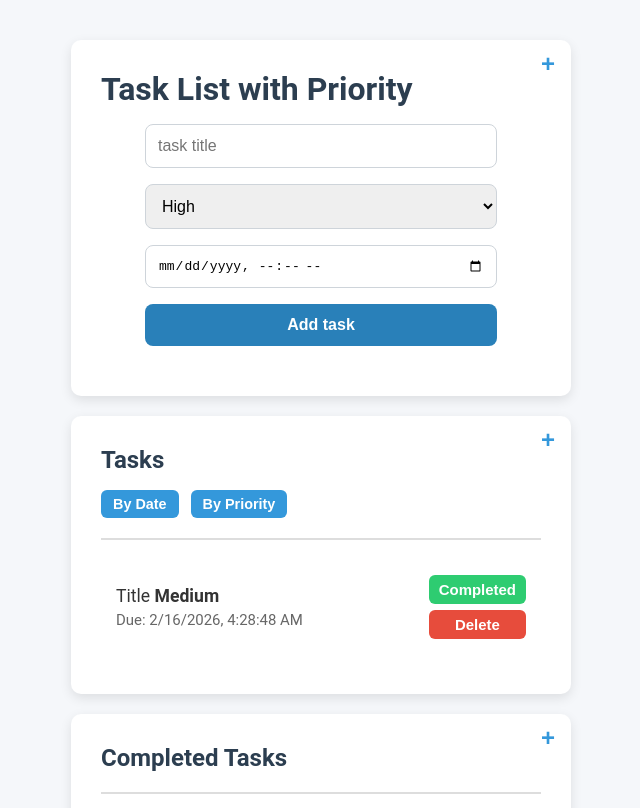
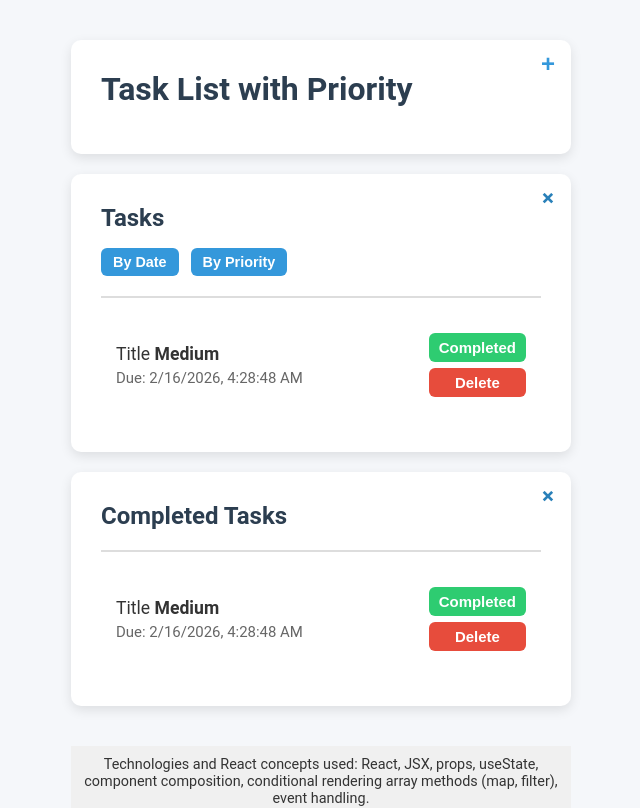
Before and after one commit to AlexxBelous/taskList, a React app: page / in a window 1280 px wide. Shown: the top 808 px of the page, without its empty margins (319-959 px from the left). Built offline with nearby package versions, Linux system fonts and the light colour scheme; the HTML template or start-up script is replaced by a standard one.

Commit message:
What was done: 	Conditional rendering for opening and closing windows 	6.3

```diff
--- a/src/App.jsx
+++ b/src/App.jsx
@@ -1,26 +1,49 @@
+import {useState} from "react";
+
 function App() {
+    const [openSection, setOpenSection] = useState({
+        taskList: false,
+        tasks: true,
+        completedTasks: true
+    });
+
+    function toggleSection(section) {
+        setOpenSection((prev) => ({
+            ...prev,
+            [section]: !prev[section]
+        }))
+    }
+
+
     return <div className="app">
 
         <div className="task-container">
             <h1>Task List with Priority</h1>
-            <button className="close-button">+</button>
-            <TaskForm/>
+            <button onClick={() => toggleSection('taskList')}
+                    className={`close-button ${openSection.taskList ? 'open' : ''}`}>+
+            </button>
+            {openSection.taskList && <TaskForm/>}
+
         </div>
 
         <div className="completed-task-container">
             <h2>Tasks</h2>
-            <button className="close-button">+</button>
+            <button onClick={() => toggleSection('tasks')}
+                    className={`close-button ${openSection.tasks ? 'open' : ''}`}>+
+            </button>
             <div className="sort-controls">
                 <button className="sort-button">By Date</button>
                 <button className="sort-button">By Priority</button>
             </div>
-            <TaskList/>
+            {openSection.tasks && <TaskList/>}
         </div>
 
         <div className="completed-task-container">
             <h2>Completed Tasks</h2>
-            <button className="close-button">+</button>
-            <CompletedTaskList/>
+            <button onClick={() => toggleSection('completedTasks')}
+                    className={`close-button ${openSection.completedTasks ? 'open' : ''}`}>+
+            </button>
+            {openSection.completedTasks && <CompletedTaskList/>}
         </div>
         <Footer/>
 
@@ -30,13 +53,13 @@ function App() {
 function TaskForm() {
     return (
         <form action="" className="task-form">
-            <input type="text" value={""} placeholder="task title" required/>
-            <select value={""}>
+            <input type="text" placeholder="task title" required/>
+            <select>
                 <option value="High">High</option>
                 <option value="Medium">Medium</option>
                 <option value="Low">Low</option>
             </select>
-            <input value={""} type="datetime-local" required/>
+            <input type="datetime-local" required/>
             <button type="submit">Add task</button>
         </form>
     )
```
